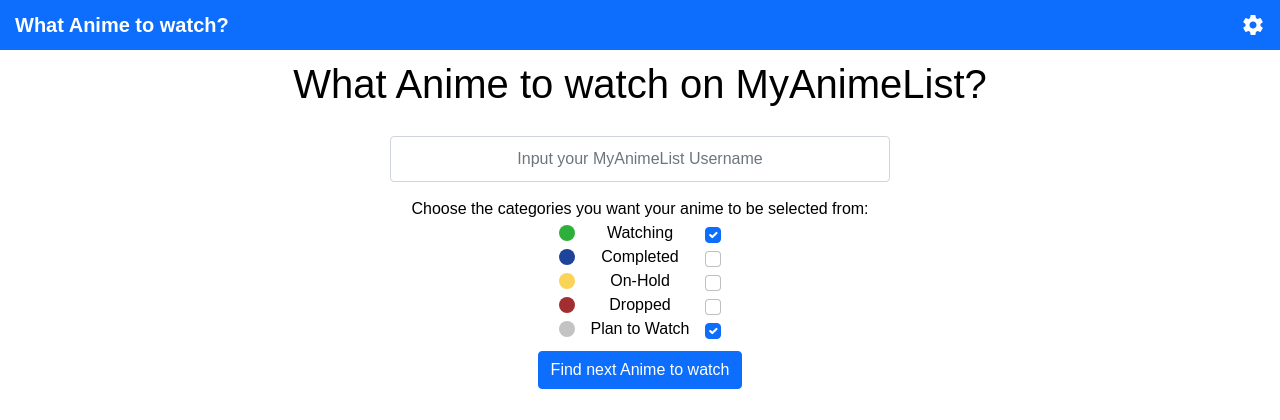
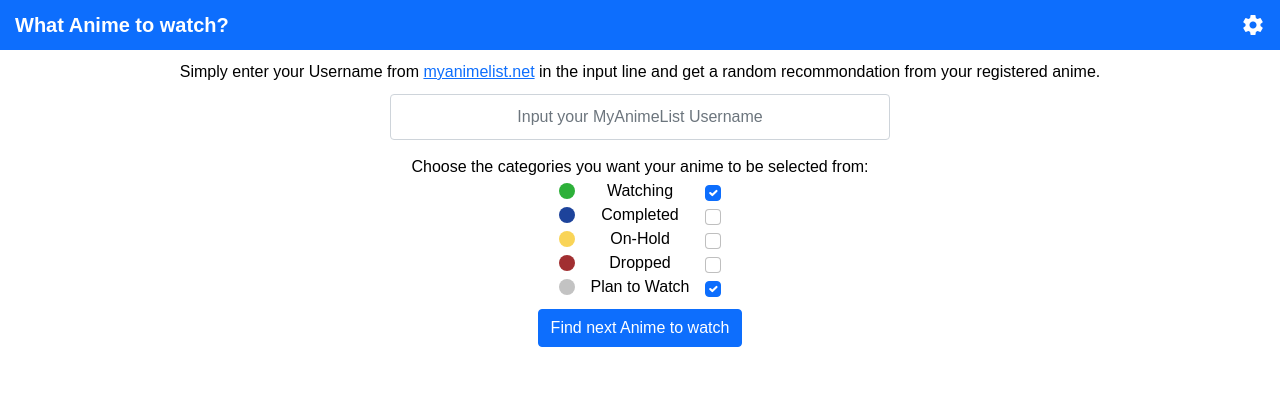
Before and after one commit to Khelta/what-to-watch, a Django app: page / in a window 1280 px wide. Shown: the top 420 px of the page. Run offline with Django 3.2, Linux system fonts and the light colour scheme.

Commit message:
Shared header and Error messages

```diff
--- a/whatToWatchApp/static/whatToWatchApp/style.css
+++ b/whatToWatchApp/static/whatToWatchApp/style.css
@@ -3,14 +3,6 @@ body {
   font-size: 16px;
   text-align: center;
   color: black;
-}
-
-h1, h2 {
-  text-align: center;
-}
-
-h1 {
-  padding: 10px;
 }
 
 a.styleless-link {
--- a/whatToWatchApp/static/whatToWatchApp/style.scss
+++ b/whatToWatchApp/static/whatToWatchApp/style.scss
@@ -11,14 +11,6 @@ body {
     font-size: 16px;
     text-align: center;
     color: black;
-}
-
-h1, h2 {
-    text-align: center;
-}
-
-h1 {
-    padding: 10px;
 }
 
 a.styleless-link {
--- a/whatToWatchApp/templates/whatToWatchApp/index.html
+++ b/whatToWatchApp/templates/whatToWatchApp/index.html
@@ -3,22 +3,20 @@
     <head>
         {% load static %}
         <title>What to watch</title>
-        <link href="https://cdn.jsdelivr.net/npm/bootstrap@5.0.2/dist/css/bootstrap.min.css" rel="stylesheet" integrity="sha384-EVSTQN3/azprG1Anm3QDgpJLIm9Nao0Yz1ztcQTwFspd3yD65VohhpuuCOmLASjC" crossorigin="anonymous">
-        <link rel="stylesheet" type="text/css" href="{% static 'whatToWatchApp/style.css' %}">
-        <link rel="stylesheet" type="text/css" href="../../static/whatToWatchApp/style.css">
-
+        {% include 'whatToWatchApp/shared_header.html' %}
     </head>
     <body>
         {% include 'whatToWatchApp/navbar.html' %}
-        <h1>What Anime to watch on MyAnimeList?</h1>
+
         <form id="username-form" action={% url 'anime' %} method="get">
 
             <div id="username-input">
+                <div>Simply enter your Username from <a href="myanimelist.net">myanimelist.net</a> in the input line and get a random recommondation from your registered anime.</div>
                 <input class="form-control" type="text" name="name" placeholder="Input your MyAnimeList Username">
-                <div class="alert alert-danger error" id="user-not-found-error" role="alert" hidden="true">
+                <div class="alert alert-danger error" id="user-not-found-error" role="alert" {% if user_found %} hidden {% endif %}>
                     The user was not found in MyAnimeList!
                 </div>
-                <div class="alert alert-danger error" id="user-not-found-error" role="alert" hidden="true">
+                <div class="alert alert-danger error" id="user-invalid-error" role="alert" {% if user_valid %} hidden {% endif %}>
                     You have to input a valid Username.
                 </div>
             </div>
--- a/whatToWatchApp/templates/whatToWatchApp/navbar.html
+++ b/whatToWatchApp/templates/whatToWatchApp/navbar.html
@@ -1,11 +1,5 @@
 <!Doctype html>
 <html lang="en">
-    <head>
-        <link href="https://fonts.googleapis.com/icon?family=Material+Icons"
-        rel="stylesheet">
-        <link href="https://cdn.jsdelivr.net/npm/bootstrap@5.0.2/dist/css/bootstrap.min.css" rel="stylesheet" integrity="sha384-EVSTQN3/azprG1Anm3QDgpJLIm9Nao0Yz1ztcQTwFspd3yD65VohhpuuCOmLASjC" crossorigin="anonymous">
-        <link rel="stylesheet" type="text/css" href="../../static/whatToWatchApp/style.css">
-    </head>
     <body>
         <div id="navbar" class="bg-primary">
             <a class="styleless-link navbar-text" href="/">What Anime to watch?</a>
--- /dev/null
+++ b/whatToWatchApp/templates/whatToWatchApp/shared_header.html
@@ -0,0 +1,9 @@
+{% load static %}
+<meta name=viewport content="width=device-width, initial-scale=1">
+
+<link href="https://cdn.jsdelivr.net/npm/bootstrap@5.0.2/dist/css/bootstrap.min.css" rel="stylesheet" integrity="sha384-EVSTQN3/azprG1Anm3QDgpJLIm9Nao0Yz1ztcQTwFspd3yD65VohhpuuCOmLASjC" crossorigin="anonymous">
+<link rel="stylesheet" type="text/css" href="{% static 'whatToWatchApp/style.css' %}">
+<link rel="stylesheet" type="text/css" href="../../static/whatToWatchApp/style.css">
+
+<link href="https://fonts.googleapis.com/icon?family=Material+Icons"
+rel="stylesheet">
--- a/whatToWatchApp/views.py
+++ b/whatToWatchApp/views.py
@@ -10,12 +10,12 @@ import random, time
 
 # Create your views here.
 def index(request):
-    return render(request, "whatToWatchApp/index.html")
+    return render(request, "whatToWatchApp/index.html", context={"user_found": True, "user_valid": True})
 
 def anime(request):
     name = request.GET.get('name', '')
     if name == '':
-        return render(request, "whatToWatchApp/index.html")
+        return render(request, "whatToWatchApp/index.html", context={"user_found": True, "user_valid": False})
 
     watchStatusDict = {'watching': 1, 'completed': 2, 'onhold': 3, 'dropped': 4, 'plantowatch': 6, 'all': 7}
 
@@ -40,13 +40,13 @@ def anime(request):
     page = webrequests.get(URL)
 
     soup = BeautifulSoup(page.content, "html.parser")
-    userIsValid = True if len(soup.find_all("div", {"class": "error404"})) == 0 else False
+    userIsFound= True if len(soup.find_all("div", {"class": "error404"})) == 0 else False
 
-    if not userIsValid:
-        return render(request, "whatToWatchApp/index.html")
+    if not userIsFound:
+        return render(request, "whatToWatchApp/index.html", context={"user_found": False, "user_valid": True})
 
     if len(statusList) == 0:
-        return render(request, "whatToWatchApp/index.html")
+        return render(request, "whatToWatchApp/index.html", context={"user_found": True, "user_valid": True})
     elif len(statusList) == 5:
         statusList = [7]
 
```
Also changed, not shown: whatToWatchApp/templates/whatToWatchApp/anime.html (+1 -6 lines), 1 other file.
